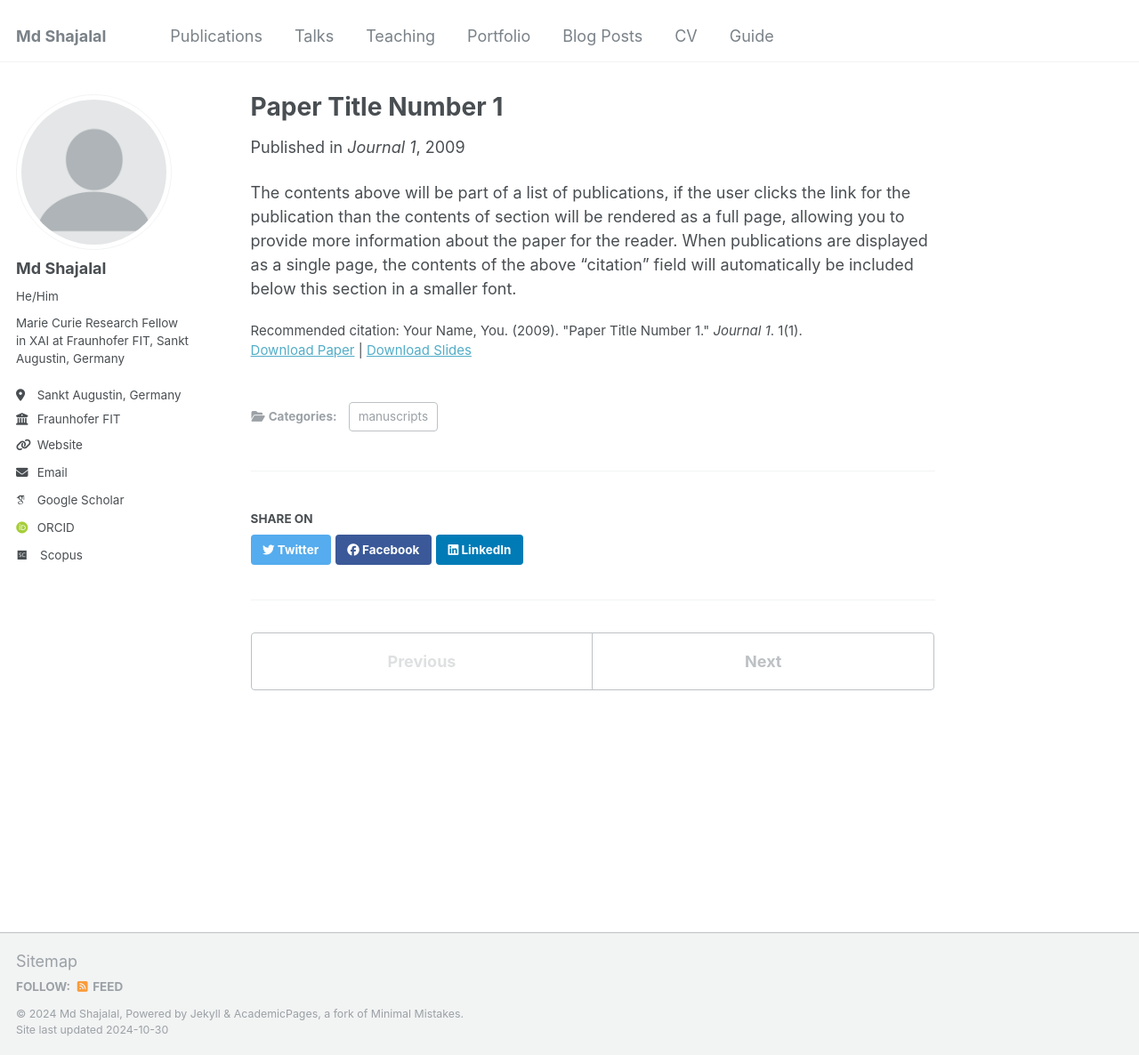
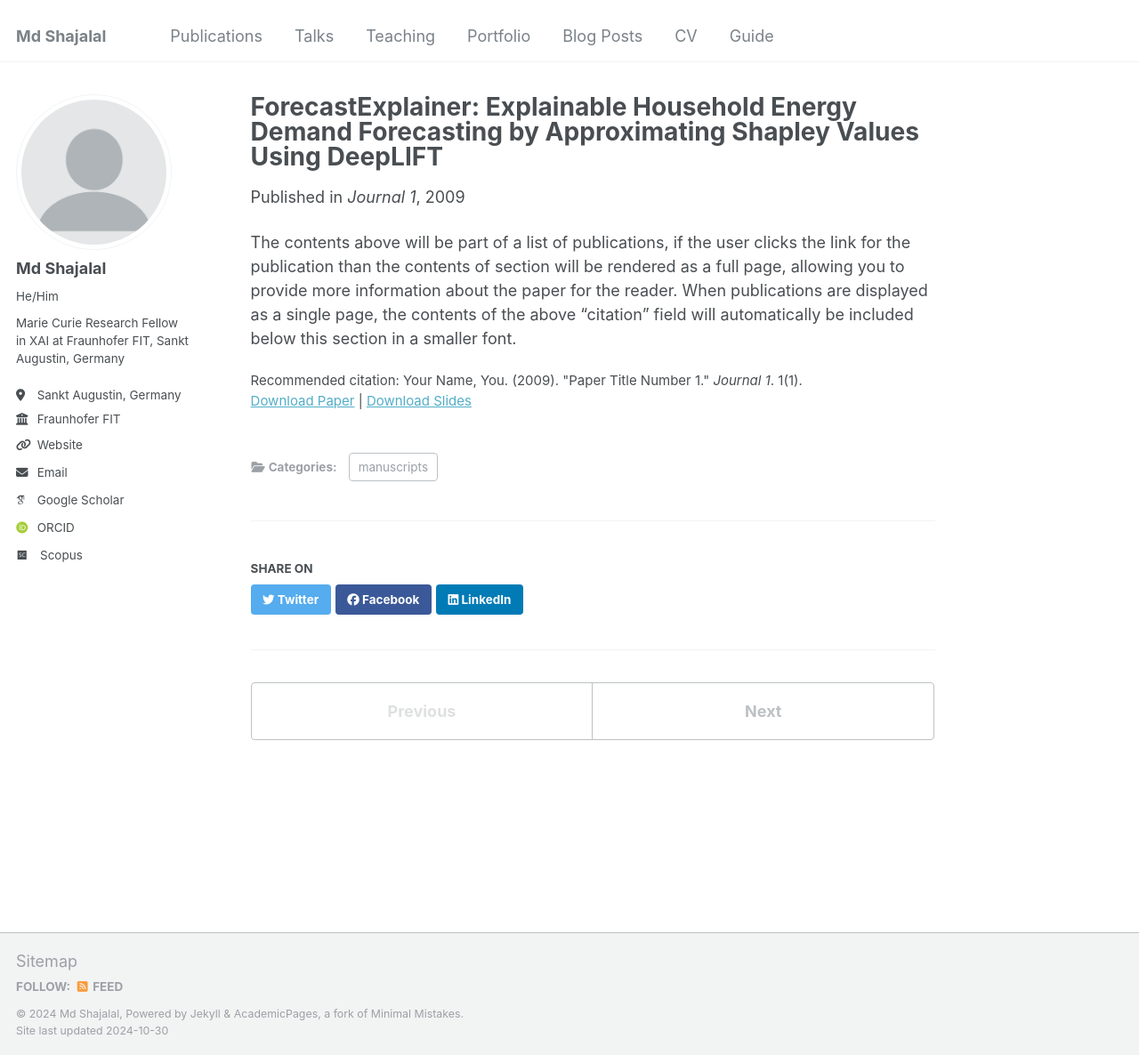
Before and after one commit to md-shajalal/md-shajalal, a Jekyll site: the page built from _publications/2009-10-01-paper-title-number-1.md, in a window 1280 px wide and 1186 px high. Shown: the whole window at 89% size. Built offline with Jekyll 4.4.1, drawn with Linux system fonts in a browser that asks for light colours; some web fonts are replaced.

Commit message:
Update 2009-10-01-paper-title-number-1.md

```diff
--- a/_publications/2009-10-01-paper-title-number-1.md
+++ b/_publications/2009-10-01-paper-title-number-1.md
@@ -1,8 +1,8 @@
 ---
-title: "Paper Title Number 1"
+title: "ForecastExplainer: Explainable Household Energy Demand Forecasting by Approximating Shapley Values Using DeepLIFT"
 collection: publications
 category: manuscripts
-permalink: /publication/2009-10-01-paper-title-number-1
+permalink: #/publication/2009-10-01-paper-title-number-1
 excerpt: 'This paper is about the number 1. The number 2 is left for future work.'
 date: 2009-10-01
 venue: 'Journal 1'
```
